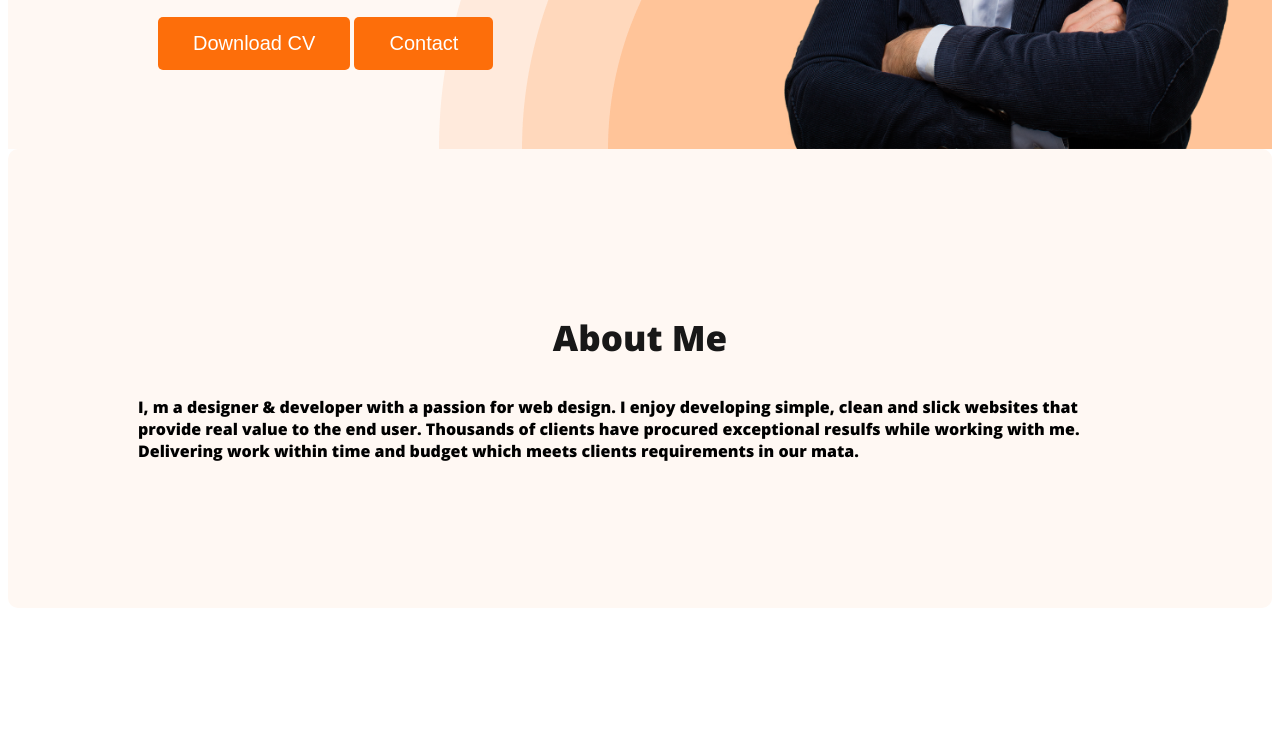
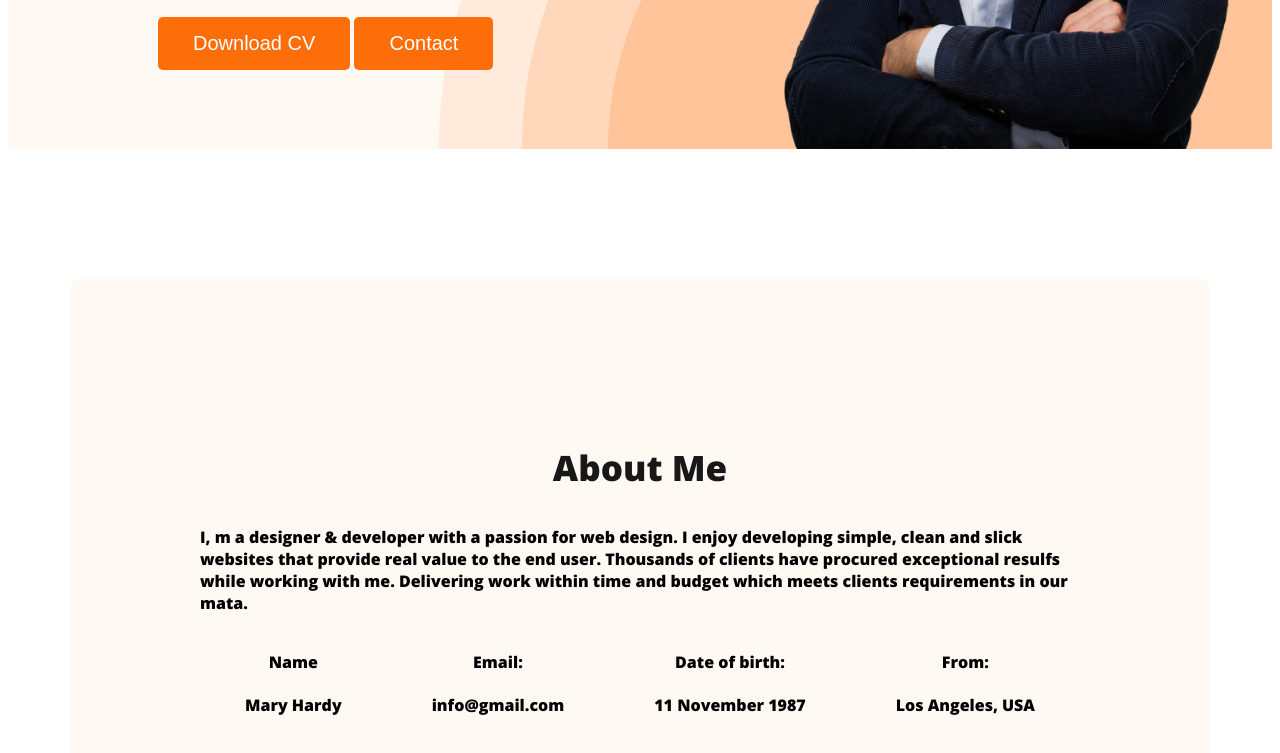
Before and after one commit to MridulChadraNath/Web-developer-portfolio, a plain HTML site: page index.html in a window 1280 px wide. Shown: the part 619-1372 px from the top of the page. Before the commit the page ends 1235 px from the top, so only its background shows below. Drawn offline with nearby package versions, Linux system fonts and the light colour scheme.

Commit message:
About Information completed

```diff
--- a/css/style.css
+++ b/css/style.css
@@ -107,6 +107,11 @@ nav a {
     margin-bottom: 20px;
 }
 
+main{
+    max-width: 1140px;
+    margin: 100px auto;
+}
+
 /* Main section style */
 
 
@@ -116,4 +121,13 @@ nav a {
     border-radius: 10px;
     background: #FFF8F3;
     padding: 130px;
+    margin: 130px 0;
 }
+.about-info-container{
+    display: flex;
+    justify-content: space-around;
+}
+
+.about-info{
+   text-align: center;
+}
--- a/index.html
+++ b/index.html
@@ -36,7 +36,24 @@
             <h3 class="section-title">About Me</h3>
             <p class="section-description">I, m a designer & developer with a passion for web design. I enjoy developing simple, clean and slick websites that provide real value to the end user. Thousands of clients have procured exceptional resulfs while working with me. Delivering work within time and budget which meets clients requirements in our mata.
           </p>
-
+          <div class="about-info-container">
+            <div class="about-info">
+                <h4 class="info-title">Name</h4>
+                <p class="info-description">Mary Hardy</p>
+              </div>
+              <div class="about-info">
+                <h4 class="info-title">Email:</h4>
+                <p class="info-description">info@gmail.com</p>
+              </div>
+              <div class="about-info">
+                <h4 class="info-title">Date of birth:</h4>
+                <p class="info-description">11 November 1987</p>
+              </div>
+              <div class="about-info">
+                <h4 class="info-title">From:</h4>
+                <p class="info-description">Los Angeles, USA</p>
+              </div>
+          </div>
         </section>
 
 
```
